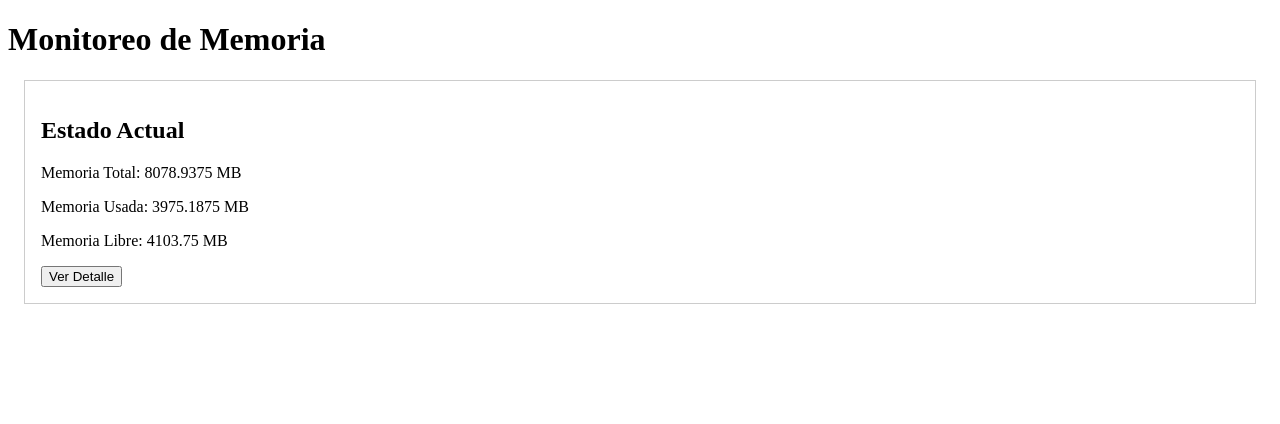
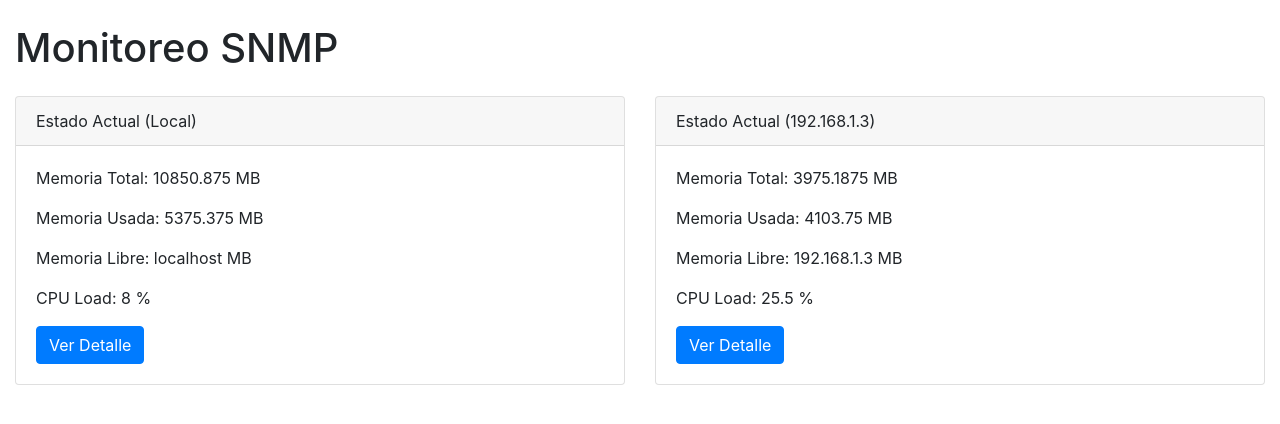
Before and after one commit to Arme94/SNMP, a Flask app: page / in a window 1280 px wide. Shown: the top 424 px of the page. Run offline with Flask 3, Linux system fonts and the light colour scheme; data comes from the database, SQL or seed files in the repository; both versions use the stored data as it was after the commit; some libraries are stand-ins or nearby versions.

Commit message:
se agrega monitoreo de cpu y se estilizan vistas

```diff
--- a/app.py
+++ b/app.py
@@ -1,5 +1,5 @@
 from flask import Flask, jsonify, render_template
-from monitor_snmp import obtener_memoria_ram, init_db
+from monitor_snmp import obtener_memoria_ram, get_cpu_load, init_db
 import asyncio
 import sqlite3
 import threading
@@ -9,52 +9,87 @@ app = Flask(__name__)
 # Inicializar la base de datos
 init_db()
 
-# Función asincrónica para ejecutar el monitoreo cada 3 segundos
-async def monitorizar_memoria():
+# Función asincrónica para ejecutar el monitoreo cada 3 segundos para una máquina específica
+async def monitorizar_memoria(host):
     while True:
-        await obtener_memoria_ram()
+        await obtener_memoria_ram(host=host)
+        await get_cpu_load(target=host)
         await asyncio.sleep(5)
 
 # Función para ejecutar el monitoreo en un hilo separado para que no interfiera con Flask
-def run_async_loop():
+def run_async_loop(host):
     loop = asyncio.new_event_loop()
     asyncio.set_event_loop(loop)
-    loop.run_until_complete(monitorizar_memoria())
+    loop.run_until_complete(monitorizar_memoria(host))
 
-# Iniciar el monitoreo en un hilo independiente al iniciar la aplicación
-thread = threading.Thread(target=run_async_loop)
-thread.daemon = True  # Para que el hilo se cierre cuando la aplicación se cierre
-thread.start()
+# Iniciar el monitoreo en hilos independientes al iniciar la aplicación
+thread_local = threading.Thread(target=run_async_loop, args=('localhost',))
+thread_local.daemon = True
+thread_local.start()
 
-@app.route('/memoria')
-def memoria():
+thread_remote = threading.Thread(target=run_async_loop, args=('192.168.1.3',))
+thread_remote.daemon = True
+thread_remote.start()
+
+@app.route('/memoria/<host>')
+def memoria(host):
     conn = sqlite3.connect('monitor.db')
     cursor = conn.cursor()
-    cursor.execute("SELECT * FROM memoria ORDER BY timestamp DESC LIMIT 1")
+    cursor.execute("SELECT * FROM memoria WHERE host=? ORDER BY timestamp DESC LIMIT 1", (host,))
     row = cursor.fetchone()
     conn.close()
 
-    if row:
+    if (row):
         memoria_data = {
-            'Memoria Total (MB)': row[2],
-            'Memoria Usada (MB)': row[3],
-            'Memoria Libre (MB)': row[4],
-            'Timestamp': row[1]
+            'Memoria Total (MB)': row[3],
+            'Memoria Usada (MB)': row[4],
+            'Memoria Libre (MB)': row[5],
+            'Timestamp': row[2]
         }
     else:
         memoria_data = {}
 
     return jsonify(memoria_data)
 
-@app.route('/memoria-historico')
-def memoria_historico():
+@app.route('/memoria-historico/<host>')
+def memoria_historico(host):
     conn = sqlite3.connect('monitor.db')
     cursor = conn.cursor()
-    cursor.execute("SELECT timestamp, memoria_total, memoria_usada, memoria_libre FROM memoria ORDER BY timestamp ASC")
+    cursor.execute("SELECT timestamp, memoria_total, memoria_usada, memoria_libre FROM memoria WHERE host=? ORDER BY timestamp ASC", (host,))
     rows = cursor.fetchall()
     conn.close()
 
     historico_data = [{'timestamp': row[0], 'total': row[1], 'usada': row[2], 'libre': row[3]} for row in rows]
+
+    return jsonify(historico_data)
+
+@app.route('/cpu/<host>')
+def cpu(host):
+    conn = sqlite3.connect('monitor.db')
+    cursor = conn.cursor()
+    cursor.execute("SELECT * FROM cpu WHERE host=? ORDER BY timestamp DESC LIMIT 1", (host,))
+    row = cursor.fetchone()
+    conn.close()
+
+    if row:
+        cpu_data = {
+            'CPU Load (%)': row[2],
+            'Timestamp': row[1]
+        }
+    else:
+        cpu_data = {}
+
+    return jsonify(cpu_data)
+
+@app.route('/cpu-historico/<host>')
+def cpu_historico(host):
+    conn = sqlite3.connect('monitor.db')
+    cursor = conn.cursor()
+    cursor.execute("SELECT timestamp, cpu_load FROM cpu WHERE host=? ORDER BY timestamp ASC", (host,))
+    rows = cursor.fetchall()
+    conn.close()
+
+    historico_data = [{'timestamp': row[0], 'cpu_load': row[1]} for row in rows]
 
     return jsonify(historico_data)
 
--- a/templates/index.html
+++ b/templates/index.html
@@ -3,32 +3,70 @@
 <head>
     <meta charset="UTF-8">
     <meta name="viewport" content="width=device-width, initial-scale=1.0">
-    <title>Monitoreo de Memoria</title>
+    <title>Monitoreo SNMP</title>
+    <link href="https://stackpath.bootstrapcdn.com/bootstrap/4.5.2/css/bootstrap.min.css" rel="stylesheet">
     <script src="https://cdn.jsdelivr.net/npm/chart.js"></script>
 </head>
 <body>
-    <h1>Monitoreo de Memoria</h1>
-    <div id="memoriaCard" style="border:1px solid #ccc; padding:16px; margin:16px;">
-        <h2>Estado Actual</h2>
-        <p>Memoria Total: <span id="memoriaTotal"></span> MB</p>
-        <p>Memoria Usada: <span id="memoriaUsada"></span> MB</p>
-        <p>Memoria Libre: <span id="memoriaLibre"></span> MB</p>
-        <button onclick="window.location.href='/grafico'">Ver Detalle</button>
+    <div class="container-fluid">
+        <h1 class="my-4">Monitoreo SNMP</h1>
+        <div class="row">
+            <div class="col-12 col-md-6">
+                <div class="card mb-4">
+                    <div class="card-header">
+                        Estado Actual (Local)
+                    </div>
+                    <div class="card-body">
+                        <p>Memoria Total: <span id="memoriaTotalLocal"></span> MB</p>
+                        <p>Memoria Usada: <span id="memoriaUsadaLocal"></span> MB</p>
+                        <p>Memoria Libre: <span id="memoriaLibreLocal"></span> MB</p>
+                        <p>CPU Load: <span id="cpuLoadLocal"></span> %</p>
+                        <button class="btn btn-primary" onclick="window.location.href='/grafico?host=localhost'">Ver Detalle</button>
+                    </div>
+                </div>
+            </div>
+            <div class="col-12 col-md-6">
+                <div class="card mb-4">
+                    <div class="card-header">
+                        Estado Actual (192.168.1.3)
+                    </div>
+                    <div class="card-body">
+                        <p>Memoria Total: <span id="memoriaTotalRemote"></span> MB</p>
+                        <p>Memoria Usada: <span id="memoriaUsadaRemote"></span> MB</p>
+                        <p>Memoria Libre: <span id="memoriaLibreRemote"></span> MB</p>
+                        <p>CPU Load: <span id="cpuLoadRemote"></span> %</p>
+                        <button class="btn btn-primary" onclick="window.location.href='/grafico?host=192.168.1.3'">Ver Detalle</button>
+                    </div>
+                </div>
+            </div>
+        </div>
     </div>
 
     <script>
-        function cargarDatosMemoria() {
-            fetch('/memoria')
+        function cargarDatosMemoria(host, prefix) {
+            fetch(`/memoria/${host}`)
                 .then(response => response.json())
                 .then(data => {
-                    document.getElementById('memoriaTotal').textContent = data['Memoria Total (MB)'];
-                    document.getElementById('memoriaUsada').textContent = data['Memoria Usada (MB)'];
-                    document.getElementById('memoriaLibre').textContent = data['Memoria Libre (MB)'];
+                    document.getElementById(`memoriaTotal${prefix}`).textContent = data['Memoria Total (MB)'];
+                    document.getElementById(`memoriaUsada${prefix}`).textContent = data['Memoria Usada (MB)'];
+                    document.getElementById(`memoriaLibre${prefix}`).textContent = data['Memoria Libre (MB)'];
                 })
                 .catch(error => console.error('Error al cargar los datos de memoria:', error));
         }
 
-        cargarDatosMemoria();
+        function cargarDatosCPU(host, prefix) {
+            fetch(`/cpu/${host}`)
+                .then(response => response.json())
+                .then(data => {
+                    document.getElementById(`cpuLoad${prefix}`).textContent = data['CPU Load (%)'];
+                })
+                .catch(error => console.error('Error al cargar los datos de CPU:', error));
+        }
+
+        cargarDatosMemoria('localhost', 'Local');
+        cargarDatosMemoria('192.168.1.3', 'Remote');
+        cargarDatosCPU('localhost', 'Local');
+        cargarDatosCPU('192.168.1.3', 'Remote');
     </script>
 </body>
 </html>
```
Also changed, not shown: database.py (deleted, +0 -20 lines), monitor_snmp.py (+32 -8 lines), setup.py (deleted, +0 -12 lines), templates/grafico.html (+48 -7 lines), monitor.db.
